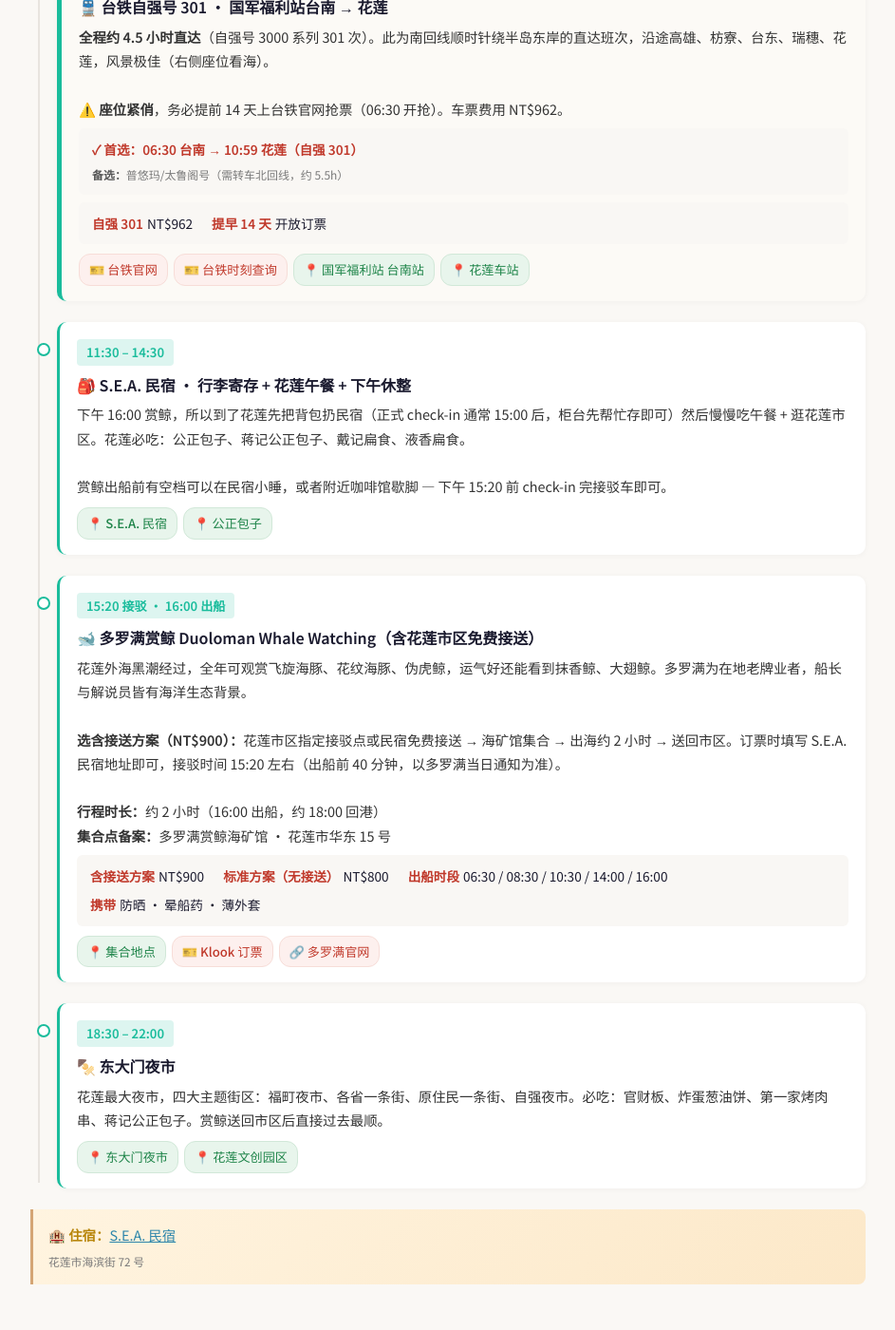
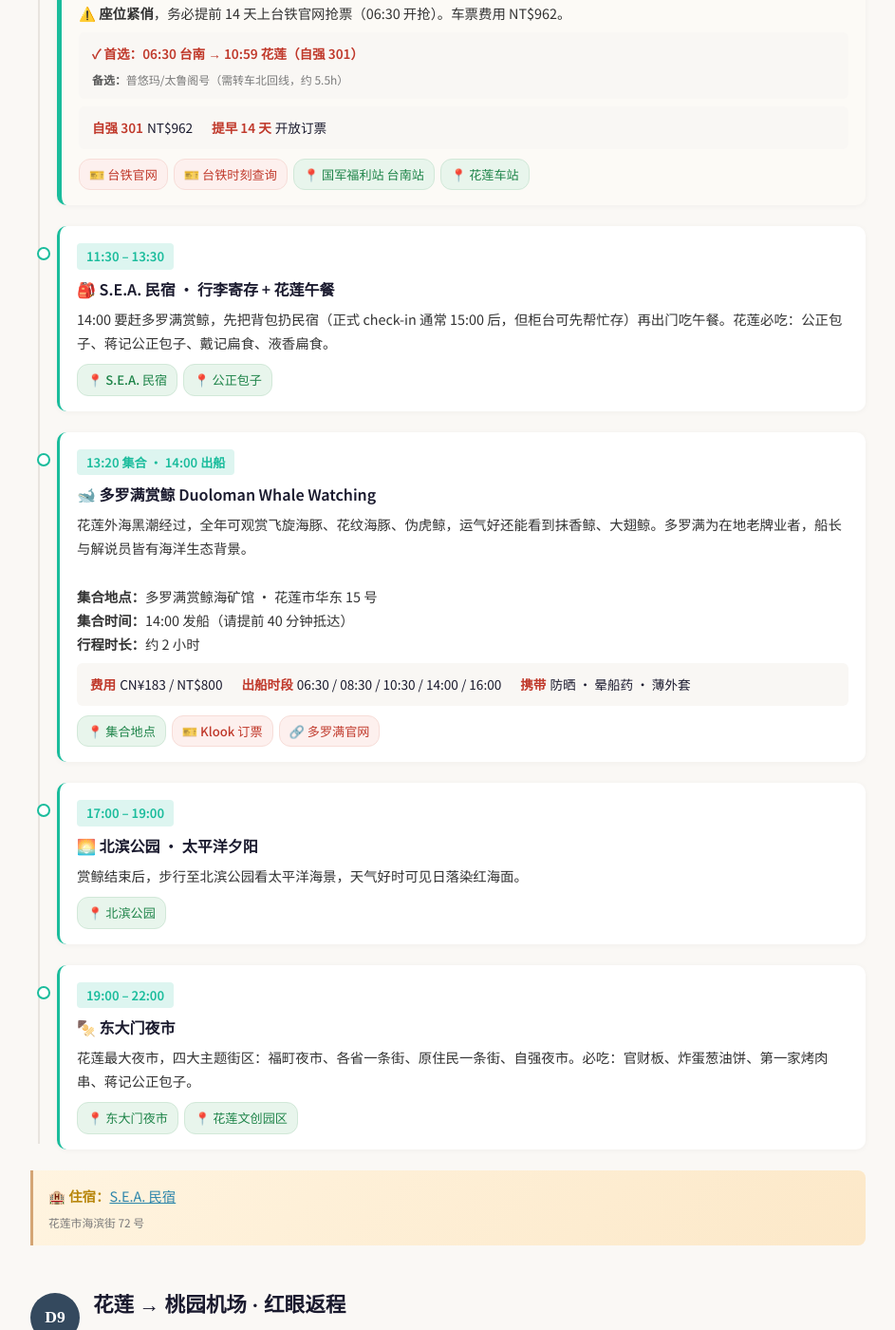
Before and after one commit to SibeiC/SibeiC.github.io, a Jekyll site: the page built from _trips/taiwan-2026.md, in a window 1280 px wide and 1400 px high, scrolled down 14937 px. Shown: the whole window at 95% size, without its empty margins (168-1111 px from the left). Built offline with Jekyll 4.4.1, drawn with Linux system fonts in a browser that asks for light colours; some of the changed text lies outside the part shown.

Commit message:
Revert "Days 5 / 8 / 9 fine-tuning per user feedback"
This reverts commit e87dce644c51fa6657c6e2af1301616fcea043b8.

```diff
--- a/_trips/taiwan-2026.md
+++ b/_trips/taiwan-2026.md
@@ -82,7 +82,7 @@ cost:
         - { label: "九族文化村（含缆车）", amount: 900, in: primary }
         - { label: "阿里山入园 + 支线 ×2", amount: 400, in: primary }
         - { label: "安平树屋 + 古堡", amount: 70, in: primary }
-        - { label: "多罗满赏鲸（含免费接送）", amount: 900, in: primary }
+        - { label: 多罗满赏鲸, amount: 800, in: primary }
 
 flights:
   - airline: TR
@@ -459,12 +459,9 @@ days:
           ② 步行至姐妹潭、受镇宫<br>
           ③ 搭沼平线至沼平站（6 分钟，NT$100），走沼平天空步道、樱之道<br>
           ④ 回到阿里山车站
-          <br><br>
-          <strong>🎫 支线票建议提前在 7-11 / 全家 ibon 机台买纸本票</strong>：支线座位有限，假日上午山上售票窗口排队久，买过的班次也容易满。ibon 代售（ticket.ibon.com.tw）可提前几天买指定车次的纸本票，锁定座位，到站直接进月台。现场窗口排到之前可能已经售罄下一班。
         tickets:
           - { tag: 神木线, value: NT$100, note: 单程 }
           - { tag: 沼平线, value: NT$100, note: 单程 }
-          - { tag: 推荐购票, value: 全家/7-11 ibon 代售纸本票 }
         links:
           - { type: map,    icon: 📍, label: 阿里山车站, query: 阿里山车站 }
           - { type: map,    icon: 📍, label: 神木站, query: Sacred Tree Station Alishan }
@@ -645,28 +642,23 @@ days:
           - { type: map,    icon: 📍, label: 国军福利站 台南站, query: 国军福利站 台南店 }
           - { type: map,    icon: 📍, label: 花莲车站, query: Hualien Station }
 
-      - time: 11:30 – 14:30
-        title: 🎒 S.E.A. 民宿 · 行李寄存 + 花莲午餐 + 下午休整
-        detail: |
-          下午 16:00 赏鲸，所以到了花莲先把背包扔民宿（正式 check-in 通常 15:00 后，柜台先帮忙存即可）然后慢慢吃午餐 + 逛花莲市区。花莲必吃：公正包子、蒋记公正包子、戴记扁食、液香扁食。
-          <br><br>
-          赏鲸出船前有空档可以在民宿小睡，或者附近咖啡馆歇脚 — 下午 15:20 前 check-in 完接驳车即可。
+      - time: 11:30 – 13:30
+        title: 🎒 S.E.A. 民宿 · 行李寄存 + 花莲午餐
+        detail: 14:00 要赶多罗满赏鲸，先把背包扔民宿（正式 check-in 通常 15:00 后，但柜台可先帮忙存）再出门吃午餐。花莲必吃：公正包子、蒋记公正包子、戴记扁食、液香扁食。
         links:
           - { type: map, icon: 📍, label: S.E.A. 民宿, query: S.E.A. 民宿 花莲海滨街 72 号 }
           - { type: map, icon: 📍, label: 公正包子, query: 公正包子 }
 
-      - time: 15:20 接驳 · 16:00 出船
-        title: 🐋 多罗满赏鲸 Duoloman Whale Watching（含花莲市区免费接送）
+      - time: 13:20 集合 · 14:00 出船
+        title: 🐋 多罗满赏鲸 Duoloman Whale Watching
         detail: |
           花莲外海黑潮经过，全年可观赏飞旋海豚、花纹海豚、伪虎鲸，运气好还能看到抹香鲸、大翅鲸。多罗满为在地老牌业者，船长与解说员皆有海洋生态背景。
           <br><br>
-          <strong>选含接送方案（NT$900）：</strong>花莲市区指定接驳点或民宿免费接送 → 海矿馆集合 → 出海约 2 小时 → 送回市区。订票时填写 S.E.A. 民宿地址即可，接驳时间 15:20 左右（出船前 40 分钟，以多罗满当日通知为准）。
-          <br><br>
-          <strong>行程时长：</strong>约 2 小时（16:00 出船，约 18:00 回港）<br>
-          <strong>集合点备案：</strong>多罗满赏鲸海矿馆 · 花莲市华东 15 号
+          <strong>集合地点：</strong>多罗满赏鲸海矿馆 · 花莲市华东 15 号<br>
+          <strong>集合时间：</strong>14:00 发船（请提前 40 分钟抵达）<br>
+          <strong>行程时长：</strong>约 2 小时
         tickets:
-          - { tag: 含接送方案, value: "NT$900" }
-          - { tag: 标准方案（无接送）, value: "NT$800" }
+          - { tag: 费用, value: CN¥183 / NT$800 }
           - { tag: 出船时段, value: 06:30 / 08:30 / 10:30 / 14:00 / 16:00 }
           - { tag: 携带, value: 防晒 · 晕船药 · 薄外套 }
         links:
@@ -674,9 +666,15 @@ days:
           - { type: ticket, icon: 🎫, label: Klook 订票, url: *url_klook_whale }
           - { type: ticket, icon: 🔗, label: 多罗满官网, url: *url_turumoan }
 
-      - time: 18:30 – 22:00
+      - time: 17:00 – 19:00
+        title: 🌅 北滨公园 · 太平洋夕阳
+        detail: 赏鲸结束后，步行至北滨公园看太平洋海景，天气好时可见日落染红海面。
+        links:
+          - { type: map, icon: 📍, label: 北滨公园, query: Beibin Park Hualien 北滨公园 }
+
+      - time: 19:00 – 22:00
         title: 🍢 东大门夜市
-        detail: 花莲最大夜市，四大主题街区：福町夜市、各省一条街、原住民一条街、自强夜市。必吃：官财板、炸蛋葱油饼、第一家烤肉串、蒋记公正包子。赏鲸送回市区后直接过去最顺。
+        detail: 花莲最大夜市，四大主题街区：福町夜市、各省一条街、原住民一条街、自强夜市。必吃：官财板、炸蛋葱油饼、第一家烤肉串、蒋记公正包子。
         links:
           - { type: map, icon: 📍, label: 东大门夜市, query: Dongdamen Night Market }
           - { type: map, icon: 📍, label: 花莲文创园区, query: 花莲文创园区 }
@@ -691,20 +689,16 @@ days:
     location: 归国日（6/6 00:55 航班）
     toc_label: 6/5 返程日
     items:
-      - time: 09:00 – 09:30
-        title: 🏨 S.E.A. 民宿 · check-out + 携带行李出发
-        detail: 今天全程带着行李走 — check-out 后不再回民宿。计程车或租借大件行李寄放服务可考虑，但最省事还是一路拖着到车站锁柜。
-
-      - time: 09:30 – 11:30
+      - time: 09:00 – 11:00
         title: 🌊 七星潭 · 最后的太平洋（可选）
-        detail: 花莲市区 20 分钟车程可达，鹅卵石月牙湾海滩，太平洋最美蓝。拖着行李搭计程车单程约 NT$250，行李留车上或直接抱着下车短停拍照。不想多折腾可跳过，直接去车站吃午餐 + 寄物。
+        detail: 花莲市区 20 分钟车程可达，鹅卵石月牙湾海滩，太平洋最美蓝。建议 S.E.A. 民宿 check-out 后寄放行李搭计程车前往（单程约 NT$250）。
         links:
           - { type: map, icon: 📍, label: 七星潭, query: Qixingtan Beach Hualien }
           - { type: map, icon: 📍, label: 松园别馆, query: 松园别馆 }
 
-      - time: 12:00 – 13:30
-        title: 🍱 花莲车站附近午餐
-        detail: 回花莲车站周边吃最后一餐花莲小吃（戴记扁食、液香扁食、蓝蜻蜓炸鸡），吃完直接进站不用绕回民宿。<strong>🎒 行李：</strong>车站地下有投币置物柜，若在用餐前还想去其他景点可先锁柜；否则直接带到月台候车。
+      - time: 12:00 – 13:00
+        title: 🍱 花莲午餐 + 取行李
+        detail: 回 S.E.A. 民宿取行李。可以吃最后一餐花莲小吃（戴记扁食、液香扁食、蓝蜻蜓炸鸡）。
 
       - time: 14:00 – 16:30
         title: 🚆 台铁 · 花莲 → 台北（约 2.5 小时）
```
